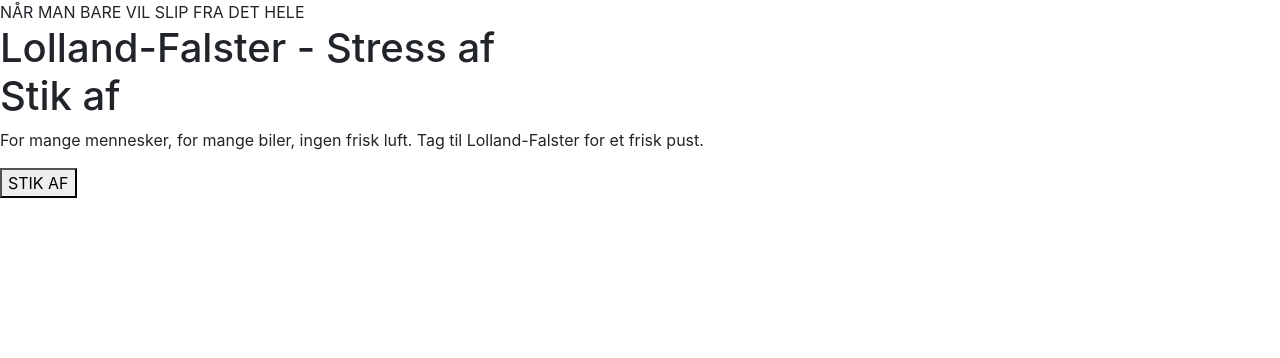
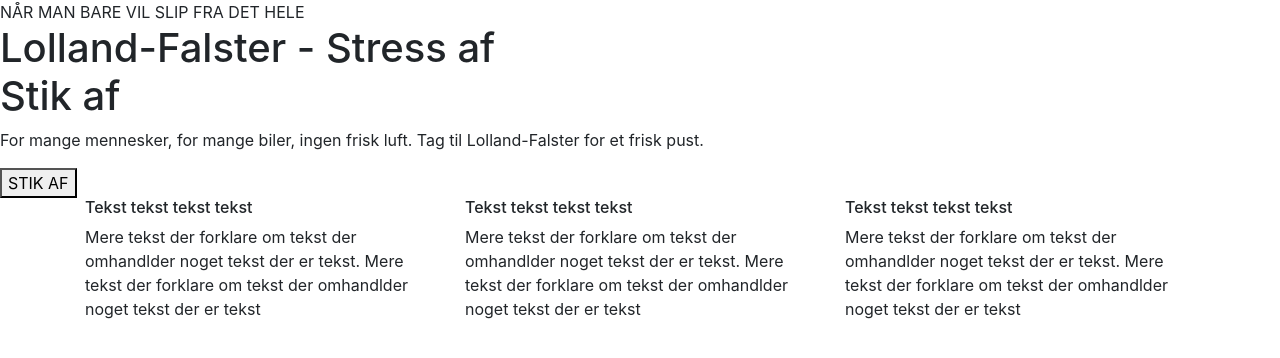
Before and after one commit to montaser4800/visitlollandfalster, a website: page index.html in a window 1280 px wide. Shown: the part 144-502 px from the top of the page. Drawn offline with nearby package versions, Linux system fonts and the light colour scheme.

Commit message:
bottom bar

```diff
--- a/index.html
+++ b/index.html
@@ -45,6 +45,24 @@
             <p>For mange mennesker, for mange biler, ingen frisk luft. Tag til Lolland-Falster for et frisk pust.</p>
             <button>STIK AF</button>
         </div>
+        <div class="bottom-bar">
+            <div class="container">
+                <div class="row">
+                    <div class="col-lg-4">
+                        <h6>Tekst tekst tekst tekst</h6>
+                        <p>Mere tekst der forklare om tekst der omhandlder noget tekst der er tekst. Mere tekst der forklare om tekst der omhandlder noget tekst der er tekst</p>
+                    </div>
+                    <div class="col-lg-4">
+                        <h6>Tekst tekst tekst tekst</h6>
+                        <p>Mere tekst der forklare om tekst der omhandlder noget tekst der er tekst. Mere tekst der forklare om tekst der omhandlder noget tekst der er tekst</p>
+                    </div>
+                    <div class="col-lg-4">
+                        <h6>Tekst tekst tekst tekst</h6>
+                        <p>Mere tekst der forklare om tekst der omhandlder noget tekst der er tekst. Mere tekst der forklare om tekst der omhandlder noget tekst der er tekst</p>
+                    </div>
+                </div>
+            </div>
+        </div>
     </div>
 
 
```
